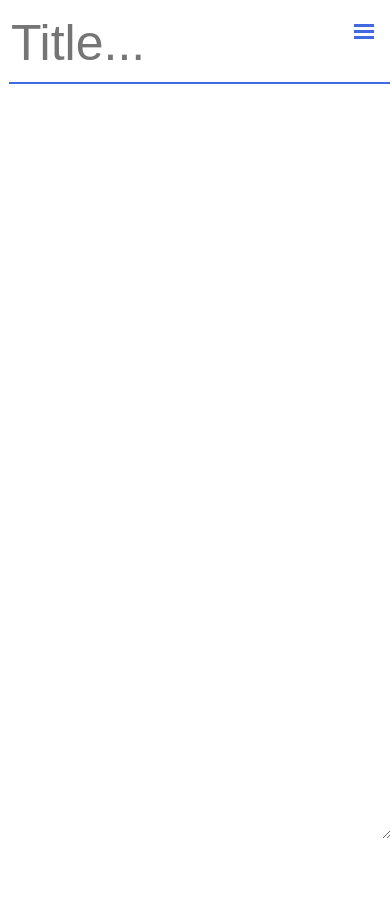
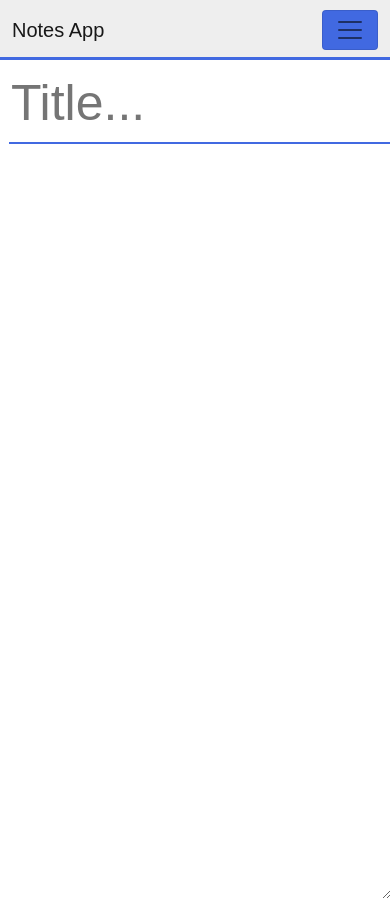
Before and after one commit to whoistunde/note-app, a plain HTML site: page index.html in a window 390 px wide. Before the commit the page ends 844 px from the top, so only its background shows below. Drawn offline with nearby package versions, Linux system fonts and the light colour scheme.

Commit message:
update navbar responsiveness

```diff
--- a/CSS/style.css
+++ b/CSS/style.css
@@ -6,25 +6,39 @@ body {
 }
 .notes {
   display: flex;
+  flex-direction: column;
+  flex: 1 1;
+  height: 100%;
+  background-color: white;
+  width: 100%;
+}
+.inputs-container {
+  display: flex;
   flex-direction: row;
-  height: 600px;
-  background-color: white;
+  padding: 0;
+  width: 100%;
+  margin: 0px;
+}
+.nav-container {
+  margin: 0px;
+  height: 60px;
+  border-bottom: solid 3px royalblue;
+  position: fixed;
+  top: -100%;
+}
+.navBar {
+  background: #eee;
+  height: 100%;
+  width: 100%;
+  margin: 0px;
+  padding-bottom: 5px;
 }
 .toggle-button {
-  position: absolute;
-  top: 1.5rem;
-  right: 1rem;
-  display: none;
-  flex-direction: column;
-  justify-content: space-between;
-  width: 20px;
-  height: 15px;
-}
-.toggle-button .bar {
-  height: 3px;
-  width: 100%;
+  border: solid 1px white;
+  color: white;
   background-color: royalblue;
 }
+
 .notes__sidebar {
   overflow-y: auto;
   background: #eee;
@@ -36,27 +50,17 @@ body {
   padding-left: 10px;
   background-color: rgb(196, 201, 216);
 }
-@media (max-width: 750px) {
-  .toggle-button {
-    display: flex;
-  }
+@media (max-width: 991px) {
   .notes__sidebar {
     display: flex;
     flex-direction: column;
     position: fixed;
     top: 0;
     left: -100%;
-    transition: 500ms;
   }
-  .notes__sidebar.active {
-    background-color: rgb(196, 201, 216);
-    flex-direction: column;
-    left: 0;
-    transition: 500ms;
-    width: 50%;
-    padding-top: 5px;
-    padding-left: 10px;
-    height: 100vh;
+  .nav-container {
+    position: inherit;
+    top: 0;
   }
 }
 .notes__save {
@@ -135,7 +139,7 @@ padding: 0px;
   flex-grow: 1;
   background: white;
   height: 100vh;
-  width: 80%;
+  width: 100%;
   margin-left: 1%;
   margin-right: 1%;
   font-family: sans-serif;
--- a/Js/notesEvent.js
+++ b/Js/notesEvent.js
@@ -130,15 +130,9 @@ document.addEventListener('DOMContentLoaded', () => {
     notesContentTitle.focus();
 });
 
-const toggleButton = document.querySelector('.toggle-button');
+const offCanvas = document.querySelector('.offcanvas-body');
 const notesSidebar = document.querySelector('.notes__sidebar');
-
-toggleButton.addEventListener('click', () => {
-    notesSidebar.classList.toggle('active');
-});
-
-document.querySelector('body').addEventListener('click', (e) => {
-    if (e.target.classList.contains('main')) {
-        notesSidebar.classList.remove('active');
-    }
-});
+if (window.innerWidth < 991) {
+    notesSidebar.removeChild(listContainer);
+    offCanvas.appendChild(listContainer);
+}
--- a/index.html
+++ b/index.html
@@ -10,11 +10,26 @@
     </head>
     <body>
         <div class="notes" id="app">
-            <a href="#" class="toggle-button">
-                <span class="bar"></span>
-                <span class="bar"></span>
-                <span class="bar"></span>
-            </a>
+            <div class="nav-container">
+                <nav class="navBar navbar navbar-expand-lg navbar-light mb-4" id="navbar">
+                    <div class="container-fluid">
+                        <a class="navbar-brand" href="index.html">Notes App</a>
+                            <button class="navbar-toggler toggle-button" type="button" data-bs-toggle="offcanvas" data-bs-target="#offcanvasNavbarExample-expand-lg" aria-controls="offcanvasNavbarExample-expand-lg">
+                                <span class="navbar-toggler-icon" data-bs-target="#offcanvasNavbarExample-expand-lg"></span>
+                            </button>
+                        <div class="offcanvas offcanvas-start bg-primary" data-bs-hideresize="true" tabindex="-1" id="offcanvasNavbarExample-expand-lg" aria-labelledby="offcanvasNavbarExample-expand-lg">
+                            <div class="offcanvas-header">
+                                <h5 class="offcanvas-title" id="offcanvasLabel" style="color:white;">Notes</h5>
+                                <button type="button" class="btn-close btn-close-white text-reset" data-bs-dismiss="offcanvas" aria-label="Close"></button>
+                            </div>
+                            <div class="offcanvas-body bg-light">
+
+                            </div>
+                        </div>
+                    </div>
+                </nav>
+            </div>
+            <div class="inputs-container">
                 <div class="notes__sidebar">
                     <button class="notes__save">Save note</button>
                     <div id="list__container"> </div>
@@ -25,6 +40,7 @@
                     <textarea class="main notes__content-body" placeholder="Take note..."> </textarea>
                 </div>
             </div>
+        </div>
         <script src="https://cdn.jsdelivr.net/npm/bootstrap@5.0.2/dist/js/bootstrap.bundle.min.js" integrity="sha384-MrcW6ZMFYlzcLA8Nl+NtUVF0sA7MsXsP1UyJoMp4YLEuNSfAP+JcXn/tWtIaxVXM" crossorigin="anonymous"></script>
         <script src="./Js/notesAPI.js"></script>
         <script src="./Js/notesUI.js"></script>
```
Lines whose indentation alone changed are shown as unchanged.
